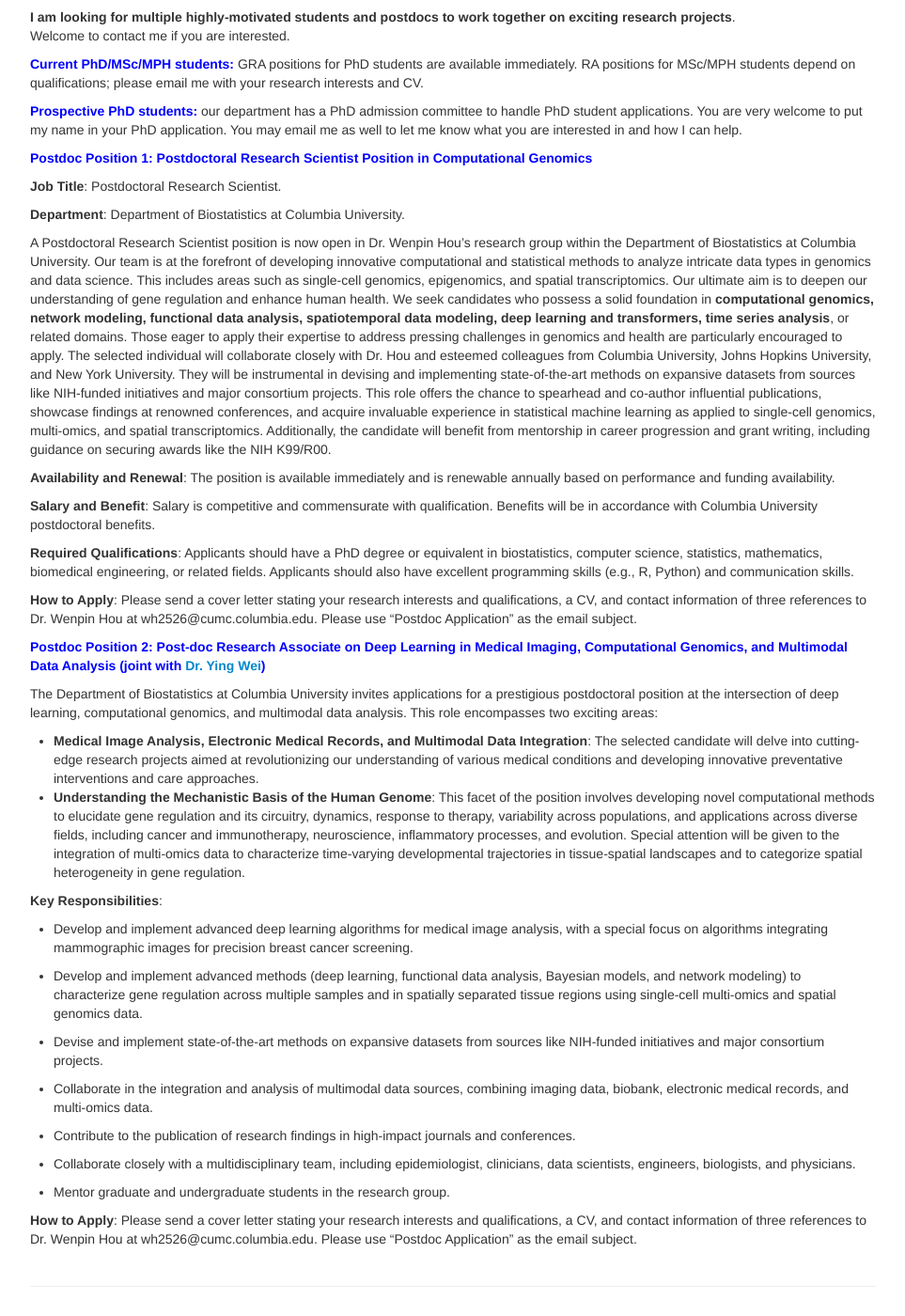
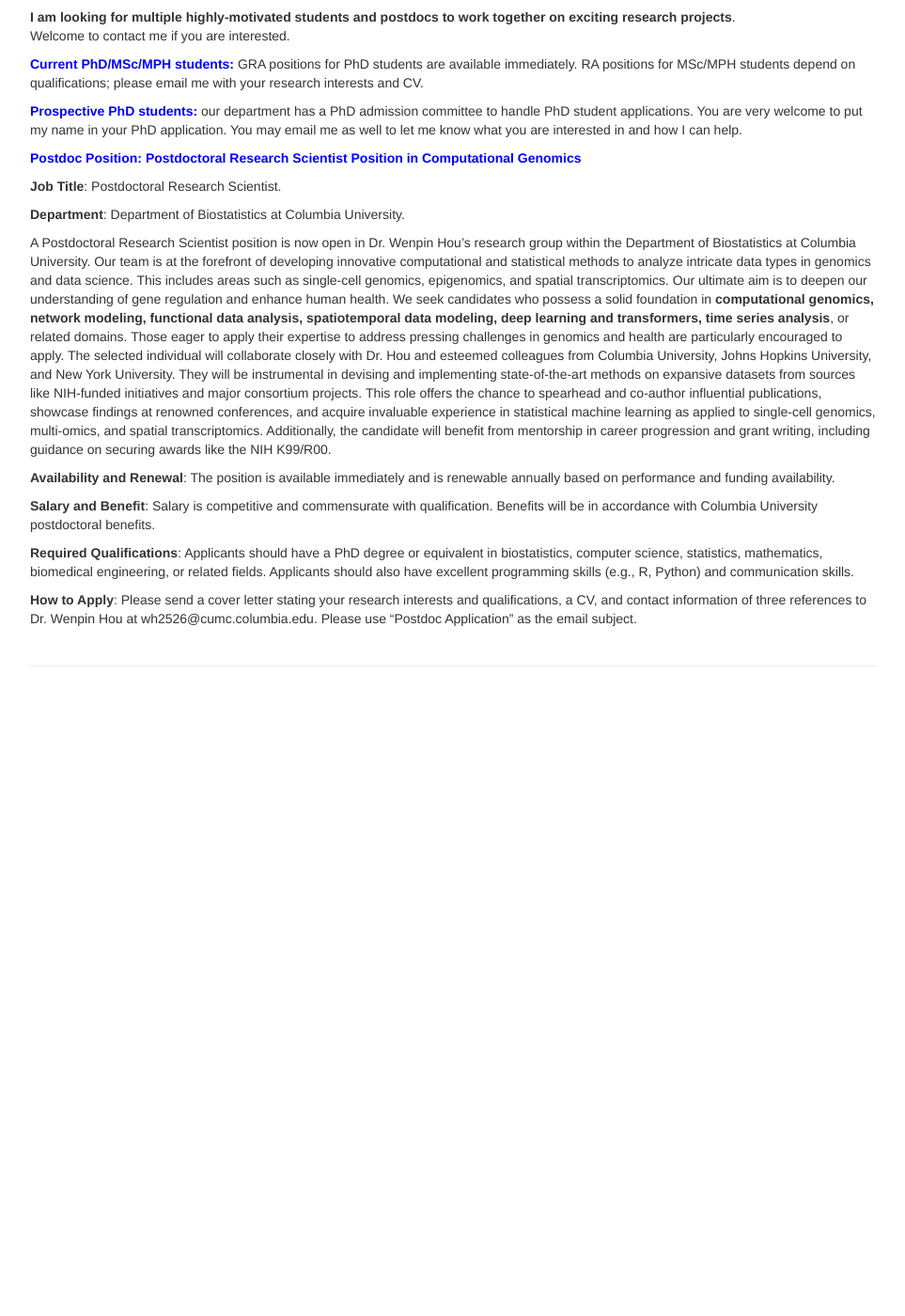
Before and after one commit to Winnie09/Wenpin_Hou, a Jekyll site: the page built from pages/open_positions.md, in a window 1280 px wide and 1400 px high, scrolled down 144 px. Shown: the whole window at 94% size, without its empty margins (158-1121 px from the left). Built offline with Jekyll 4.4.1, drawn with Linux system fonts in a browser that asks for light colours; after the commit the page ends 900 px from its top, so only the background shows below that.

Commit message:
open_positions.md

```diff
--- a/pages/open_positions.md
+++ b/pages/open_positions.md
@@ -10,7 +10,7 @@
 
 **<span style="color: blue;"> Prospective PhD students: </span>**   our department has a PhD admission committee to handle PhD student applications. You are very welcome to put my name in your PhD application. You may email me as well to let me know what you are interested in and how I can help.
 
-**<span style="color: blue;"> Postdoc Position 1: Postdoctoral Research Scientist Position in Computational Genomics </span>**
+**<span style="color: blue;"> Postdoc Position: Postdoctoral Research Scientist Position in Computational Genomics </span>**
 
 **Job Title**: Postdoctoral Research Scientist.
 
@@ -25,30 +25,3 @@
 **Required Qualifications**: Applicants should have a PhD degree or equivalent in  biostatistics, computer science, statistics, mathematics, biomedical engineering, or related fields. Applicants should also have excellent programming skills (e.g., R, Python) and communication skills.
 
 **How to Apply**: Please send a cover letter stating your research interests and qualifications, a CV, and contact information of three references to Dr. Wenpin Hou at wh2526@cumc.columbia.edu. Please use "Postdoc Application" as the email subject.
-
-
-**<span style="color: blue;"> Postdoc Position 2: Post-doc Research Associate on Deep Learning in Medical Imaging, Computational Genomics, and Multimodal Data Analysis (joint with [Dr. Ying Wei](https://yingweistat.com/)) </span>**
-
-The Department of Biostatistics at Columbia University invites applications for a prestigious postdoctoral position at the intersection of deep learning, computational genomics, and multimodal data analysis. This role encompasses two exciting areas:
-
-* **Medical Image Analysis, Electronic Medical Records, and Multimodal Data Integration**: The selected candidate will delve into cutting-edge research projects aimed at revolutionizing our understanding of various medical conditions and developing innovative preventative interventions and care approaches.
-* **Understanding the Mechanistic Basis of the Human Genome**: This facet of the position involves developing novel computational methods to elucidate gene regulation and its circuitry, dynamics, response to therapy, variability across populations, and applications across diverse fields, including cancer and immunotherapy, neuroscience, inflammatory processes, and evolution. Special attention will be given to the integration of multi-omics data to characterize time-varying developmental trajectories in tissue-spatial landscapes and to categorize spatial heterogeneity in gene regulation.
-
-
-**Key Responsibilities**:
-
-* Develop and implement advanced deep learning algorithms for medical image analysis, with a special focus on algorithms integrating mammographic images for precision breast cancer screening.
-
-* Develop and implement advanced methods (deep learning, functional data analysis, Bayesian models, and network modeling) to characterize gene regulation across multiple samples and in spatially separated tissue regions using single-cell multi-omics and spatial genomics data.
-
-* Devise and implement state-of-the-art methods on expansive datasets from sources like NIH-funded initiatives and major consortium projects.
-
-* Collaborate in the integration and analysis of multimodal data sources, combining imaging data, biobank,  electronic medical records, and multi-omics data.
-
-* Contribute to the publication of research findings in high-impact journals and conferences.
-
-* Collaborate closely with a multidisciplinary team, including epidemiologist, clinicians, data scientists, engineers, biologists, and physicians.
-
-* Mentor graduate and undergraduate students in the research group.
-
-**How to Apply**: Please send a cover letter stating your research interests and qualifications, a CV, and contact information of three references to Dr. Wenpin Hou at wh2526@cumc.columbia.edu. Please use "Postdoc Application" as the email subject.
```
